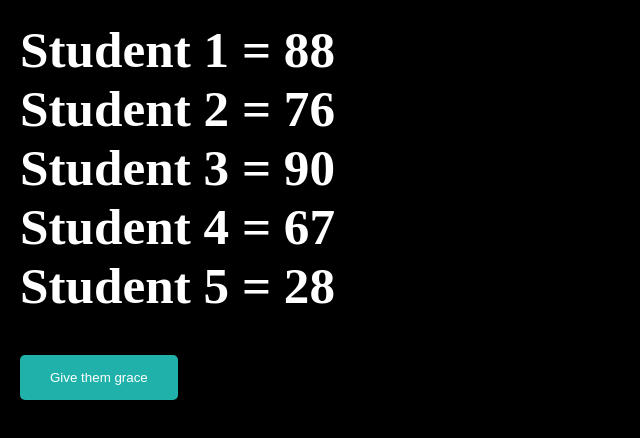
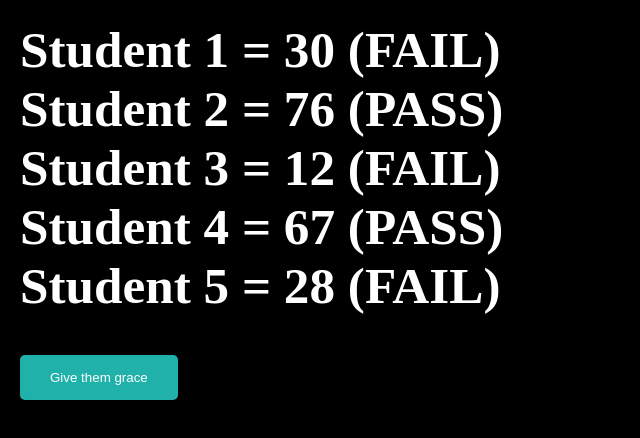
Before and after one commit to yuvrajkrishna/day-73-react, a React (Vite) app: page / in a window 1280 px wide. Shown: the top 438 px of the page, without its empty margins (0-640 px from the left). Built offline with nearby package versions, Linux system fonts and the light colour scheme.

Commit message:
fourth commit

```diff
--- a/src/App.jsx
+++ b/src/App.jsx
@@ -1,7 +1,7 @@
 import React, { useState } from 'react'
 
 const App = () => {
-  const [marks,setMarks]=useState([88,76,90,67,28])
+  const [marks,setMarks]=useState([30,76,12,67,28])
 
   function graceStudent(elem){
     const newMarks = marks.map(function(elem){
@@ -13,7 +13,7 @@ const App = () => {
     <div>
       {
         marks.map(function(elem,idx){
-          return <h1 key={idx}>Student  {idx+1} = {elem}</h1>
+          return <h1 key={idx}>Student  {idx+1} = {elem} ({elem>30?'PASS':'FAIL'})</h1>
         })
 
       }
```
